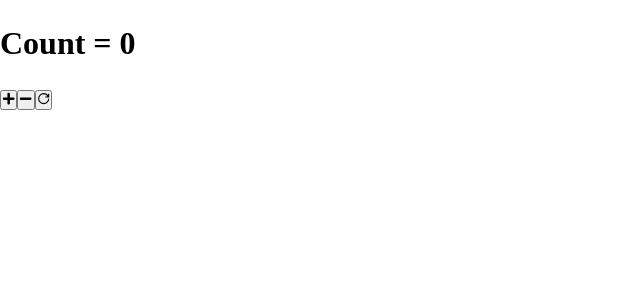
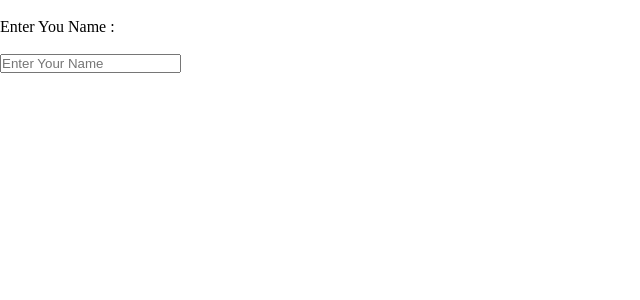
Before and after one commit to Talibiq123/ReactJS-Final, a React (Create React App) app: page / in a window 1280 px wide. Shown: the top 300 px of the page, without its empty margins (0-640 px from the left). Built offline with nearby package versions, Linux system fonts and the light colour scheme.

Commit message:
useState

```diff
--- a/src/App.js
+++ b/src/App.js
@@ -1,12 +1,12 @@
 import React from 'react';
-import Counter from './Components/Counter';
+import SimpleFrom from './Components/SimpleForm';
 
 
 function App() {
 
     return (
         <div>
-            <Counter></Counter>
+            <SimpleFrom></SimpleFrom>
         </div>
     )
 }
--- a/src/Components/Counter.js
+++ b/src/Components/Counter.js
@@ -11,7 +11,8 @@
   }
 
   function decrement() {
-    setCount((prevCount) => (prevCount > 0 ? prevCount - 1 : 0));
+    // setCount((prevCount) => (prevCount > 0 ? prevCount - 1 : 0));
+    setCount((count) => (count > 0 ? count - 1 : 0));
   }
 
   function reset() {
--- /dev/null
+++ b/src/Components/SimpleForm.js
@@ -0,0 +1,22 @@
+import React, { useState } from "react";
+
+function SimpleFrom() {
+    let [name, setName] = useState("");
+
+    function manageName(event) {
+        setName(event.target.value);
+    }
+
+    return (
+        <div>
+            <br />
+            <label for="name">Enter You Name :</label><br />
+            <br />
+            <input type="text" placeholder="Enter Your Name" onChange={manageName}/>
+            <br />
+            <h3>{name}</h3>
+        </div>
+    );
+}
+
+export default SimpleFrom;
```
Also changed, not shown: src/Components/StateWithObjects.js (added, +31 -0 lines).
